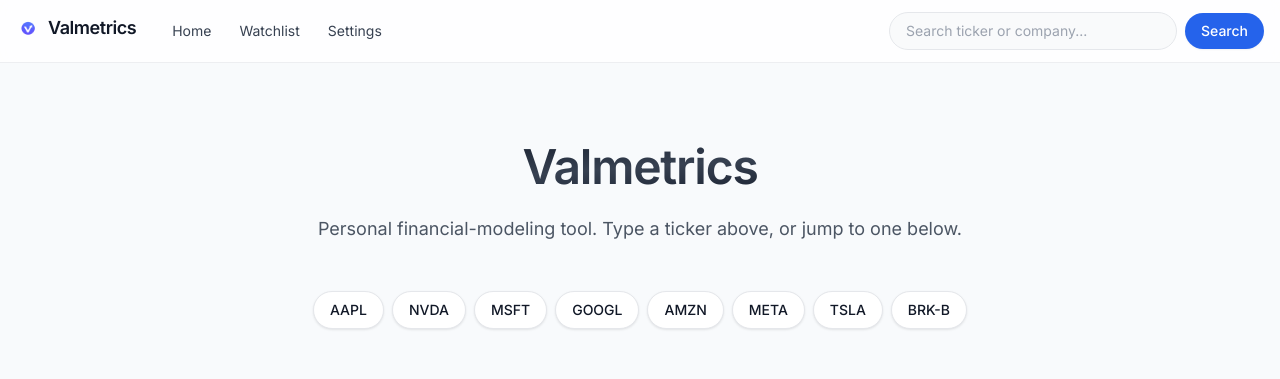
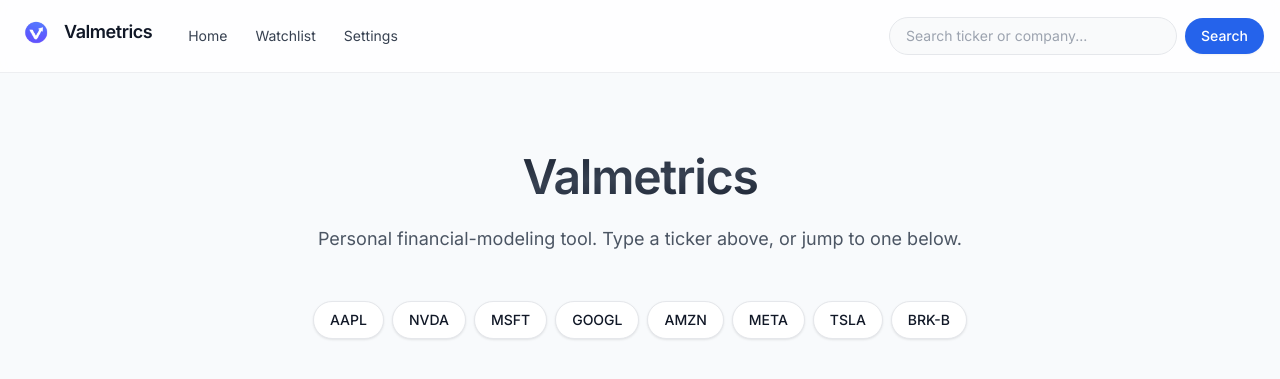
Before and after one commit to Parhamzn/valmetrics, a Django app: page / in a window 1280 px wide. Shown: the top 379 px of the page. Run offline with Django 5.2, Linux system fonts and the light colour scheme; some libraries are stand-ins or nearby versions.

Commit message:
Logo: bump nav size 24px → 40px (~70% bigger)

```diff
--- a/templates/base.html
+++ b/templates/base.html
@@ -143,8 +143,8 @@
                             <source srcset="{% static 'img/logo.webp' %}" type="image/webp">
                             <img src="{% static 'img/logo.png' %}"
                                  alt="Valmetrics"
-                                 class="w-6 h-6 rounded-full"
-                                 width="24" height="24" />
+                                 class="w-10 h-10 rounded-full"
+                                 width="40" height="40" />
                         </picture>
                         Valmetrics
                     </span>
```
